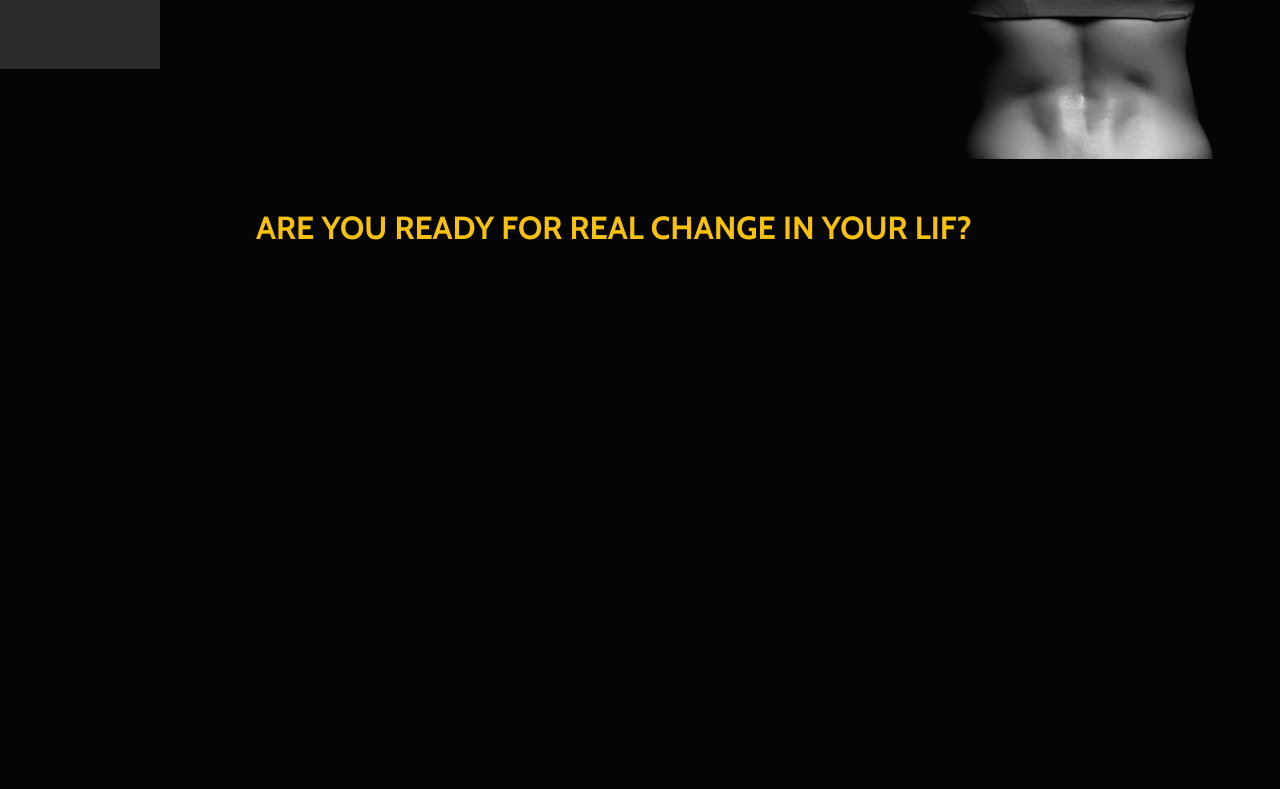
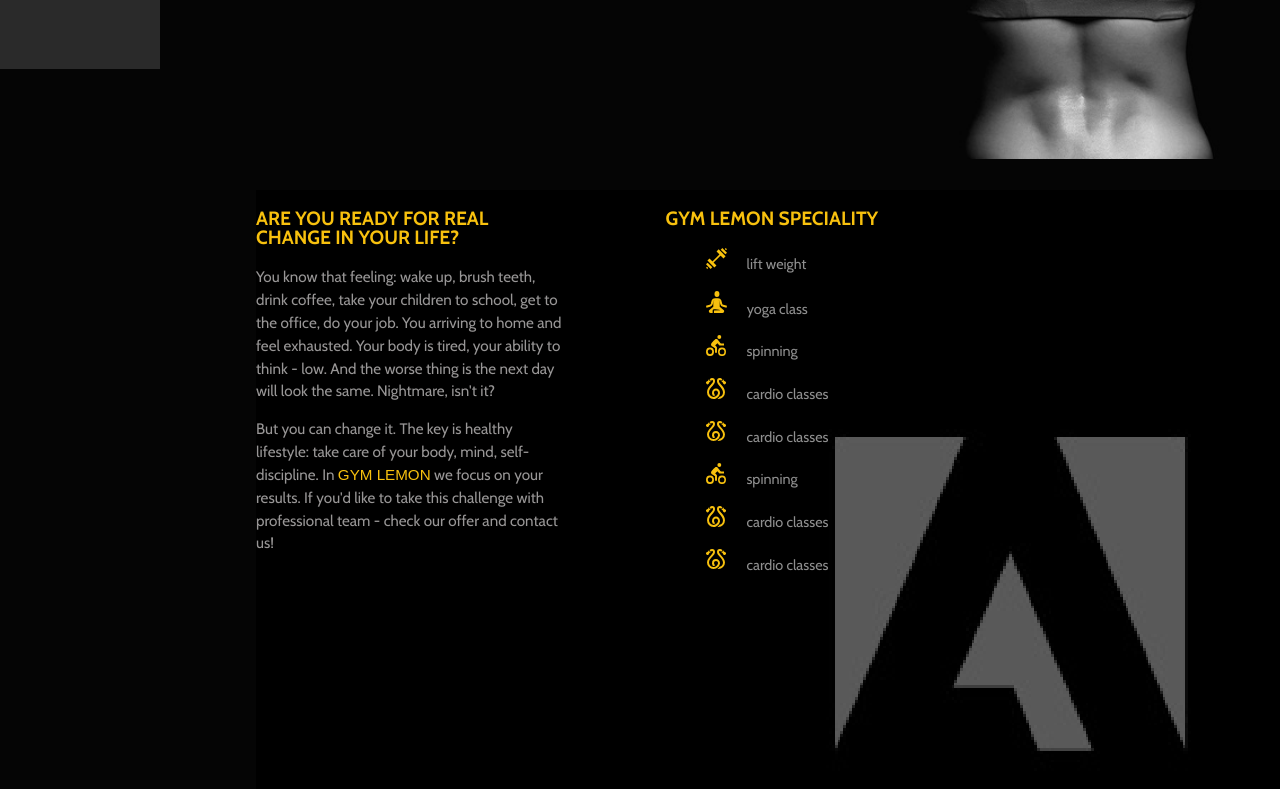
Before and after one commit to justdzasta/gym-lemon, a website built with webpack: page src/index.html in a window 1280 px wide. Shown: the part 731-1520 px from the top of the page. Before the commit the page ends 998 px from the top, so only its background shows below. Built offline with nearby package versions, Linux system fonts and the light colour scheme; a web font is replaced by a local one.

Commit message:
Fixed in typography and first slider section, first draft of second section

```diff
--- a/src/html/sections/second-about-section.html
+++ b/src/html/sections/second-about-section.html
@@ -1,3 +1,24 @@
 <section class="about-section">
-    <h2>are you ready for real change in your lif?</h2>
+    <article class="cta-content">
+        <h3>are you ready for real change in your life?</h3>
+
+        <p>You know that feeling: wake up, brush teeth, drink coffee, take your children to school, get to the office, do your job. You arriving to home and feel exhausted. Your body is tired, your ability to think - low. And the worse thing is the next day will look the same. Nightmare, isn't it?</p>
+
+        <p>But you can change it. The key is healthy lifestyle: take care of your body, mind, self-discipline. In <span class="gym-lemon">GYM LEMON</span> we focus on your results. If you'd like to take this challenge with professional team - check our offer and contact us!</p>
+    </article>
+
+    <article class="icon-content">
+        <h3>gym lemon speciality</h3>
+
+        <ul>
+            <li><img src="/src/img/icon/barbell.svg">lift weight</li>
+            <li><img src="/src/img/icon/guru.svg">yoga class</li>
+            <li><img src="/src/img/icon/regular_biking.svg">spinning</li>
+            <li><img src="/src/img/icon/jump_rope.svg">cardio classes</li>
+            <li><img src="/src/img/icon/jump_rope.svg">cardio classes</li>
+            <li><img src="/src/img/icon/regular_biking.svg">spinning</li>
+            <li><img src="/src/img/icon/jump_rope.svg">cardio classes</li>
+            <li><img src="/src/img/icon/jump_rope.svg">cardio classes</li>
+        </ul>
+    </article>
 </section>
--- a/src/sass/includes/_typography.scss
+++ b/src/sass/includes/_typography.scss
@@ -23,7 +23,7 @@ h2 {
 h3 {
     font-family: $cabin-font;
     text-transform: uppercase;
-        @include font(1.2rem, .5em, $yellow, 700);
+        @include font(1.2rem, 1em, $yellow, 700);
 }
 
 h4 {
@@ -39,7 +39,13 @@ h5, h6 {
 
 p {
     font-family: $cabin-font;
-        @include font(.95rem, 1.5em, $white, 400);
+        @include font(.95rem, 1.5em, $light-gray, 400);
+}
+
+span.gym-lemon {
+    font-family: $korolev-font;
+        @include font(.95rem, 1.5em, $yellow, 400);
+
 }
 
 ul, li, a {
--- a/src/sass/sections/_first-slider-section.scss
+++ b/src/sass/sections/_first-slider-section.scss
@@ -7,18 +7,8 @@
     height: 760px;
 
     .cta-container {
-        //position: relative;
         width: 30%;
         top: 15%;
-
-        p {
-            .gym-lemon {
-                font-family: $korolev-font;
-                font-weight: 700;
-                letter-spacing: 0.1rem;
-                color: $yellow;
-            }
-        }
 
         a {
             font-family: $cabin-font;
@@ -28,15 +18,7 @@
         }
     }
 
-    // img {
-    //     position: absolute;
-    //     bottom: 0;
-    //     left: 40%;
-    //     z-index: -1;
-    // }
-
     .slider-container {
-        //position: relative;
         top: 70px;
         left: 40%;
 
--- a/src/sass/sections/_second-about-section.scss
+++ b/src/sass/sections/_second-about-section.scss
@@ -0,0 +1,31 @@
+.about-section {
+    display: flex;
+    justify-content: space-between;
+
+    background-image: url('/src/img/lift-weight.png');
+    background-repeat: no-repeat;
+    //background-position-x: 250px;
+    background-position-y: -400px;
+
+    height: 760px;
+
+    .cta-content {
+        width: 30%;
+    }
+
+    .icon-content {
+        width: 60%;
+        ul {
+            li {
+                font-family: $cabin-font;
+                font-size: .9rem;
+                text-transform: none;
+                margin-top: 20px;
+
+                img {
+                    margin-right: 20px;
+                }
+            }
+        }
+    }
+}
```
Also changed, not shown: src/img/icon/barbell.svg (added), src/img/icon/guru.svg (added), src/img/icon/jump_rope.svg (added), src/img/icon/regular_biking.svg (added), src/img/lift-weight-2x.png (added), src/img/lift-weight.png (added).
